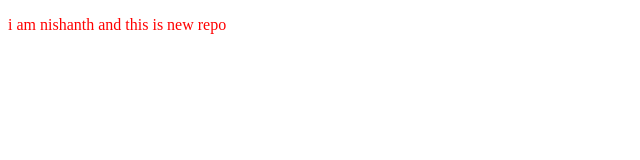
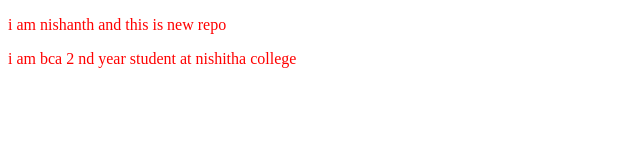
Before and after one commit to Nishanthsriram28/localrepo, a plain HTML site: page index.html in a window 1280 px wide. Shown: the whole page, without its empty margins (0-640 px from the left). Drawn offline with Linux system fonts and the light colour scheme.

Commit message:
new feature

```diff
--- a/index.html
+++ b/index.html
@@ -8,5 +8,6 @@
 </head>
 <body>
     <p>i am nishanth and this is new repo</p>
+    <p>i am bca 2 nd year student at nishitha college</p>
 </body>
 </html>
```
